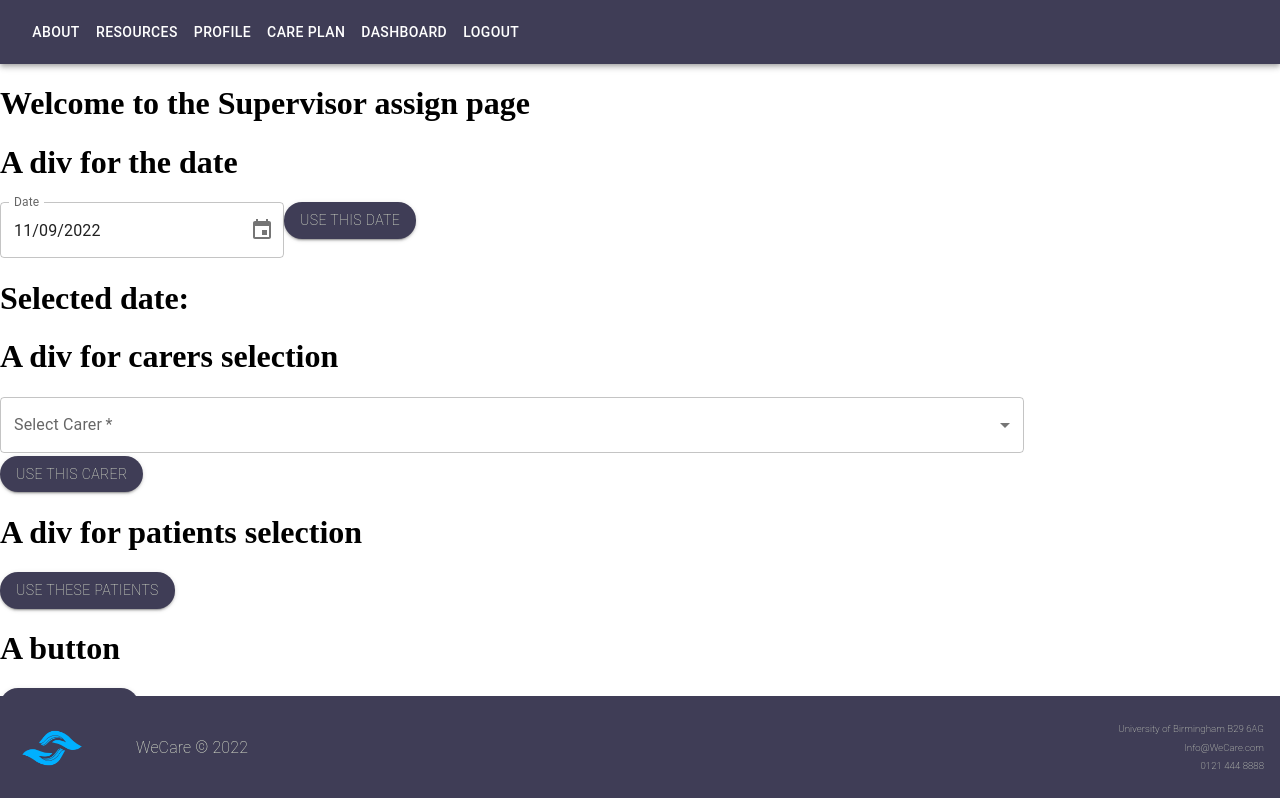
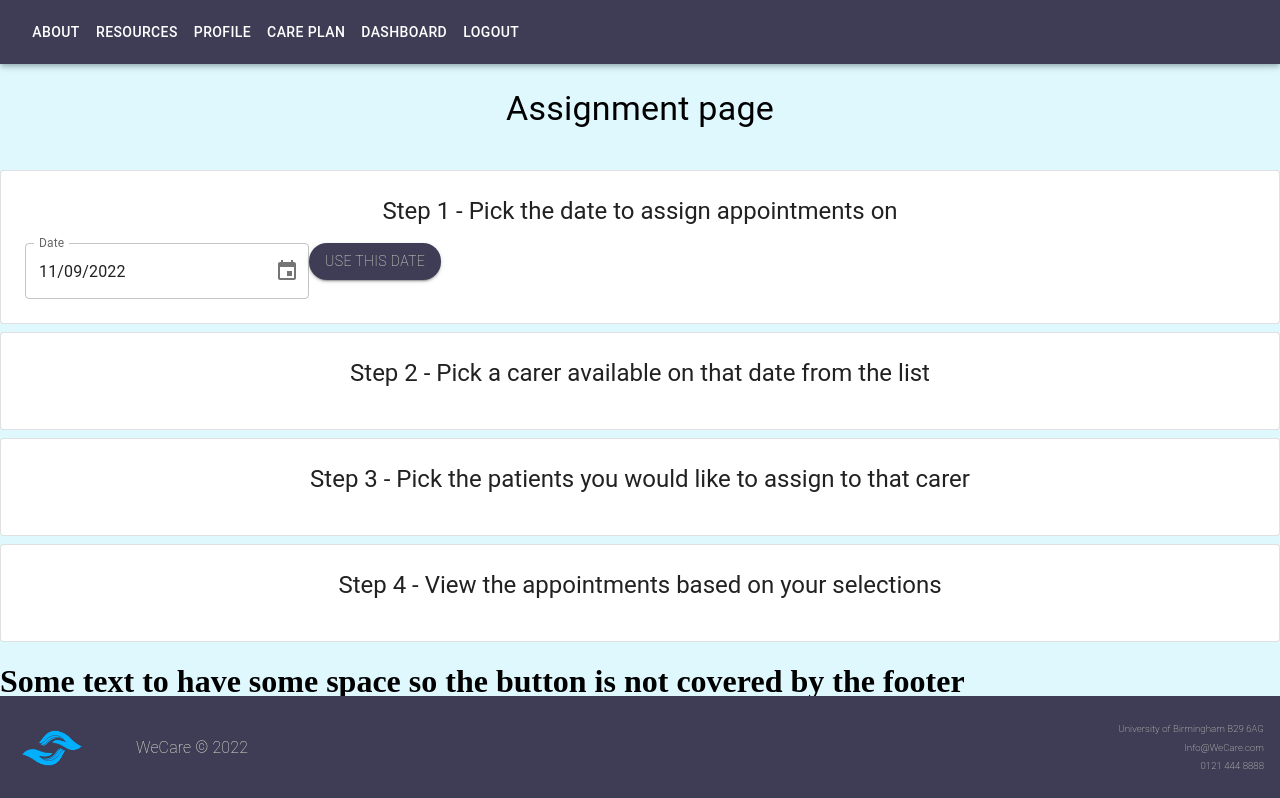
Before and after one commit to C-Sim/we-care-react, a React (Create React App) app: page /supervisor-assign in a window 1280 px wide. Shown: the top 798 px of the page. Built offline with nearby package versions, Linux system fonts and the light colour scheme.

Commit message:
added conditions on sections

```diff
--- /dev/null
+++ b/src/components/molecules/DraftTimeline.js
@@ -0,0 +1,49 @@
+import * as React from "react";
+import Timeline from "@mui/lab/Timeline";
+import TimelineItem from "@mui/lab/TimelineItem";
+import TimelineSeparator from "@mui/lab/TimelineSeparator";
+import TimelineConnector from "@mui/lab/TimelineConnector";
+import TimelineContent from "@mui/lab/TimelineContent";
+import TimelineDot from "@mui/lab/TimelineDot";
+import TimelineOppositeContent from "@mui/lab/TimelineOppositeContent";
+import Typography from "@mui/material/Typography";
+
+import HomeIcon from "@mui/icons-material/Home";
+import { format } from "date-fns";
+
+export const DraftTimeline = ({ date, appointments }) => {
+  const formatToTime = (item) => {
+    return format(new Date(item), "hh:mm");
+  };
+  return (
+    <React.Fragment>
+      <Typography align="center" color="#00b0ff" fontWeight={200}>
+        Visits for {date}
+      </Typography>
+
+      <Timeline sx={{ color: "#3f3d56" }}>
+        {appointments.map((appointment) => (
+          <TimelineItem key={appointment.patientId}>
+            <TimelineOppositeContent sx={{ m: "auto 0" }} variant="body2">
+              {formatToTime(appointment.start)}
+            </TimelineOppositeContent>
+            <TimelineSeparator sx={{ color: "#00b0ff" }}>
+              <TimelineDot
+                sx={{
+                  bgcolor: "#00b0ff",
+                }}
+              >
+                <HomeIcon />
+              </TimelineDot>
+
+              <TimelineConnector sx={{ bgcolor: "#00b0ff" }} />
+            </TimelineSeparator>
+            <TimelineContent sx={{ m: "auto 0" }} variant="body2">
+              <Typography fontSize="0.8rem">{appointment.title}</Typography>
+            </TimelineContent>
+          </TimelineItem>
+        ))}
+      </Timeline>
+    </React.Fragment>
+  );
+};
--- a/src/containers/CarerProfilePage.js
+++ b/src/containers/CarerProfilePage.js
@@ -54,7 +54,7 @@ export const CarerProfilePage = () => {
           p: 3,
           //minWidth: isMobile ? "90%" : "80%",
           color: "#3f3d56",
-          backgroundColor: "#00b0ff2e",
+          backgroundColor: "#0b0f2e",
           borderRadius: "25px",
         }}
         elevation={6}
--- a/src/containers/SupervisorAssignPage.js
+++ b/src/containers/SupervisorAssignPage.js
@@ -2,18 +2,18 @@
 import React from "react";
 import { useEffect, useState } from "react";
 import { useLazyQuery, useMutation } from "@apollo/client";
-import { format } from "date-fns";
+import { format, addHours, parseISO } from "date-fns";
 import { Dropdown } from "../components/molecules/Dropdown";
 import { CheckList } from "../components/molecules/CheckList";
 import { CarerTimeline } from "../components/molecules/CarerTimeline";
 import { DatePicker } from "../components/atoms/DatePicker";
 import { ButtonDark } from "../components/atoms/ButtonDark";
-import { Alert } from "@mui/material";
+import { Alert, Paper, Typography, useMediaQuery, Box } from "@mui/material";
 import { ButtonDisabled } from "../components/atoms/ButtonDisabled";
 import { AVAILABLE_CARERS } from "../graphql/queries";
 import { AVAILABLE_PATIENTS } from "../graphql/queries";
 import { CREATE_APPOINTMENTS } from "../graphql/mutations";
-import { addHours } from "date-fns";
+import { DraftTimeline } from "../components/molecules/DraftTimeline";
 
 export const SupervisorAssignPage = () => {
   //state variables needed for overall page
@@ -31,6 +31,7 @@ export const SupervisorAssignPage = () => {
   const [patientLock, setPatientLock] = useState(false);
   const [patientList, setPatientList] = useState();
   const [simulatedAppointments, setSimulatedAppointments] = useState();
+  const isMobile = useMediaQuery("(max-width:900px)");
   //mutations
   const [
     getAvailableCarers,
@@ -93,7 +94,6 @@ export const SupervisorAssignPage = () => {
   const saveSelectedDate = () => {
     setDateLock(true);
     setSelectedDate(format(new Date(dateValue), "yyyy-MM-dd"));
-    console.log(selectedDate);
     getAvailableCarers({
       variables: {
         selectedDate: dateValue,
@@ -116,9 +116,6 @@ export const SupervisorAssignPage = () => {
     setCarerId(event.target.value);
   };
 
-  console.log("carerId :", carerId);
-  console.log("carerValue :", carerValue);
-  console.log("selected carer:", selectedCarer);
   //then locking the carer and retrieving the corresponding available patients
   const saveSelectedCarer = () => {
     setCarerLock(true);
@@ -156,9 +153,6 @@ export const SupervisorAssignPage = () => {
     }
   };
 
-  console.log("patient id list: ", patient);
-  console.log("patient names:", selectedPatients);
-
   //then locking the patients for the next step of the assigning process
   const saveSelectedPatients = () => {
     setPatientLock(true);
@@ -168,35 +162,34 @@ export const SupervisorAssignPage = () => {
     setPatientList(fullPatient);
   };
 
-  console.log("patients list:", patientList);
   //run simulation with selected data (dateValue, carerId, patient)
-
-  //function to be developed > need to retrieve postcode lat/lon or address so we can calculate the distance between each appointment being setup
+  //this version does not have distance matrix api info for distance between calls
   const runSimulation = () => {
-    console.log("running simulation...");
-    //pass the 3 info needed
+    //set the info common to all appointments
     const carerId = selectedCarer.carerId;
     const status = "upcoming";
-    let appointmentDate = new Date(selectedDate).setUTCHours(8, 0, 0);
 
-    //map over patients array to create appointments
-    const draftData = patientList.map((i) => {
-      const patientId = i.value;
-      const title = `Visit to ${i.label} by ${selectedCarer.carerName}`;
-      let start = appointmentDate;
-      let end = addHours(start, 1);
+    const draftData = [];
+    //loop over patients list
+    for (let i = 0; i < patientList.length; i += 1) {
+      const patient = patientList[i];
+      const patientId = patient.userId;
+      const title = `Visit to ${patient.username} by ${selectedCarer.carerName}`;
+      const hour = 8 + i * 2;
+      const appointmentDate = new Date(selectedDate).setUTCHours(hour, 0, 0);
+      const start = appointmentDate;
+      const end = addHours(start, 1);
       const appointment = {
         patientId,
         carerId,
         status,
-        appointmentDate,
-        start,
-        end,
+        appointmentDate: format(appointmentDate, "yyyy-MM-dd'T'HH:mm:ss"),
+        start: format(start, "yyyy-MM-dd'T'HH:mm:ss"),
+        end: format(end, "yyyy-MM-dd'T'HH:mm:ss"),
         title,
       };
-      addHours(appointmentDate, 2);
-      return appointment;
-    });
+      draftData.push(appointment);
+    }
 
     //result will be an array of objects to be used as appointmentInput
     setSimulatedAppointments(draftData);
@@ -206,6 +199,8 @@ export const SupervisorAssignPage = () => {
   const assignAppointments = () => {
     console.log("creating and assigning appointments in db...");
     //useMutation
+    debugger;
+    console.log(simulatedAppointments);
     createAppointments({
       variables: {
         appointments: simulatedAppointments,
@@ -213,12 +208,30 @@ export const SupervisorAssignPage = () => {
     });
   };
 
+  console.log(assignSuccess);
+
   return (
-    <div>
-      <h1>Welcome to the Supervisor assign page</h1>
-      <div>
-        <h1>A div for the date</h1>
-        <DatePicker handleDateChange={handleDateChange} />
+    <Box
+      sx={{
+        backgroundColor: "rgba(97, 218, 251, 0.2)",
+      }}
+    >
+      <Typography
+        component="h1"
+        variant="h4"
+        align="center"
+        sx={{ p: 3, minWidth: isMobile ? "90%" : "400px" }}
+      >
+        Assignment page
+      </Typography>
+      <Paper
+        variant="outlined"
+        sx={{ p: 3, mt: 2, minWidth: isMobile ? "90%" : "400px" }}
+      >
+        <Typography component="h1" variant="h5" align="center" sx={{ mb: 2 }}>
+          Step 1 - Pick the date to assign appointments on
+        </Typography>
+        {!dateLock && <DatePicker handleDateChange={handleDateChange} />}
         {!dateLock && (
           <ButtonDark
             label="Use this date"
@@ -227,11 +240,22 @@ export const SupervisorAssignPage = () => {
           />
         )}
         {dateLock && <ButtonDisabled label="Date saved" type="button" />}
-        <h1>Selected date: {selectedDate}</h1>
-      </div>
-      <div>
-        <h1>A div for carers selection</h1>
+        {dateLock && (
+          <Typography component="h1" variant="h5" align="center" sx={{ mb: 2 }}>
+            Selected date: {selectedDate}
+          </Typography>
+        )}
+      </Paper>
+      <Paper
+        variant="outlined"
+        sx={{ p: 3, mt: 1, minWidth: isMobile ? "90%" : "400px" }}
+      >
+        <Typography component="h1" variant="h5" align="center" sx={{ mb: 2 }}>
+          Step 2 - Pick a carer available on that date from the list
+        </Typography>
 
+        {dateLock && !carerLock && (
+          <>
             <Dropdown
               label="Select Carer"
               helperText=""
@@ -239,19 +263,30 @@ export const SupervisorAssignPage = () => {
               options={formatForSelect(carersArray)}
               handleSelect={handleCarerSelect}
             />
-
-        {!carerLock && (
             <ButtonDark
               label="Use this carer"
               type="button"
               onClick={saveSelectedCarer}
             />
+          </>
         )}
+
         {carerLock && <ButtonDisabled label="Carer saved" type="button" />}
-        {selectedCarer && <h1>Selected carer: {selectedCarer.carerName}</h1>}
-      </div>
-      <div>
-        <h1>A div for patients selection</h1>
+        {selectedCarer && (
+          <Typography component="h1" variant="h5" align="center" sx={{ mb: 2 }}>
+            Selected carer: {selectedCarer.carerName}
+          </Typography>
+        )}
+      </Paper>
+      <Paper
+        variant="outlined"
+        sx={{ p: 3, mt: 1, minWidth: isMobile ? "90%" : "400px" }}
+      >
+        <Typography component="h1" variant="h5" align="center" sx={{ mb: 2 }}>
+          Step 3 - Pick the patients you would like to assign to that carer
+        </Typography>
+        {carerLock && !patientLock && (
+          <>
             <CheckList
               array={formatForSelect(patientsArray)}
               handleSelect={handlePatientSelect}
@@ -262,9 +297,14 @@ export const SupervisorAssignPage = () => {
               disabled={patientLock}
               onClick={saveSelectedPatients}
             />
+          </>
+        )}
+        {patientLock && <ButtonDisabled label="Patients saved" type="button" />}
         {patientLock && (
           <div>
-            <h1>Selected patients:</h1>
+            <Typography component="h1" variant="h5" align="left" sx={{ mb: 2 }}>
+              Selected patients:
+            </Typography>
             <ul>
               {selectedPatients.map((result) => {
                 return (
@@ -276,34 +316,76 @@ export const SupervisorAssignPage = () => {
             </ul>
           </div>
         )}
-      </div>
-      <div>
-        <h1>A button</h1>
+      </Paper>
+      <Paper
+        variant="outlined"
+        sx={{ p: 3, mt: 1, minWidth: isMobile ? "90%" : "400px" }}
+      >
+        <Typography component="h1" variant="h5" align="center" sx={{ mb: 2 }}>
+          Step 4 - View the appointments based on your selections
+        </Typography>
+        {patientLock && !simulatedAppointments && (
           <ButtonDark
             label="Build timeline"
             type="button"
             onClick={runSimulation}
+            sx={{ m: 4 }}
           />
-      </div>
-      <div>
-        <h1>A div for the potential timeline</h1>
-      </div>
-      <div>
-        <h1>A button to create the appointments</h1>
+        )}
+        {simulatedAppointments && (
+          <DraftTimeline
+            date={selectedDate}
+            appointments={simulatedAppointments}
+          />
+        )}
+      </Paper>
+      {simulatedAppointments && (
+        <Paper
+          variant="outlined"
+          sx={{ p: 3, mt: 1, minWidth: isMobile ? "90%" : "400px" }}
+        >
+          <Typography component="h1" variant="h5" align="center" sx={{ mb: 2 }}>
+            If you're satisfied with this selection, click the button below to
+            assign the appointments
+          </Typography>
           <ButtonDark
             label="Save Appointments"
             type="button"
             onClick={assignAppointments}
           />
-      </div>
+        </Paper>
+      )}
       <div>
-        <h1>A div for a success message</h1>
         {assignSuccess && (
           <Alert severity="success">
             The appointments have been created successfully!
           </Alert>
         )}
+        {createError && (
+          <Alert severity="warning">
+            The system failed to assign appointments. Please try again or
+            contact your administrator.
+          </Alert>
+        )}
       </div>
+      <div>
+        <h1>
+          Some text to have some space so the button is not covered by the
+          footer
+        </h1>
+        <h1>
+          Some text to have some space so the button is not covered by the
+          footer
+        </h1>
+        <h1>
+          Some text to have some space so the button is not covered by the
+          footer
+        </h1>
+        <h1>
+          Some text to have some space so the button is not covered by the
+          footer
+        </h1>
       </div>
+    </Box>
   );
 };
```
Lines whose indentation alone changed are shown as unchanged.
